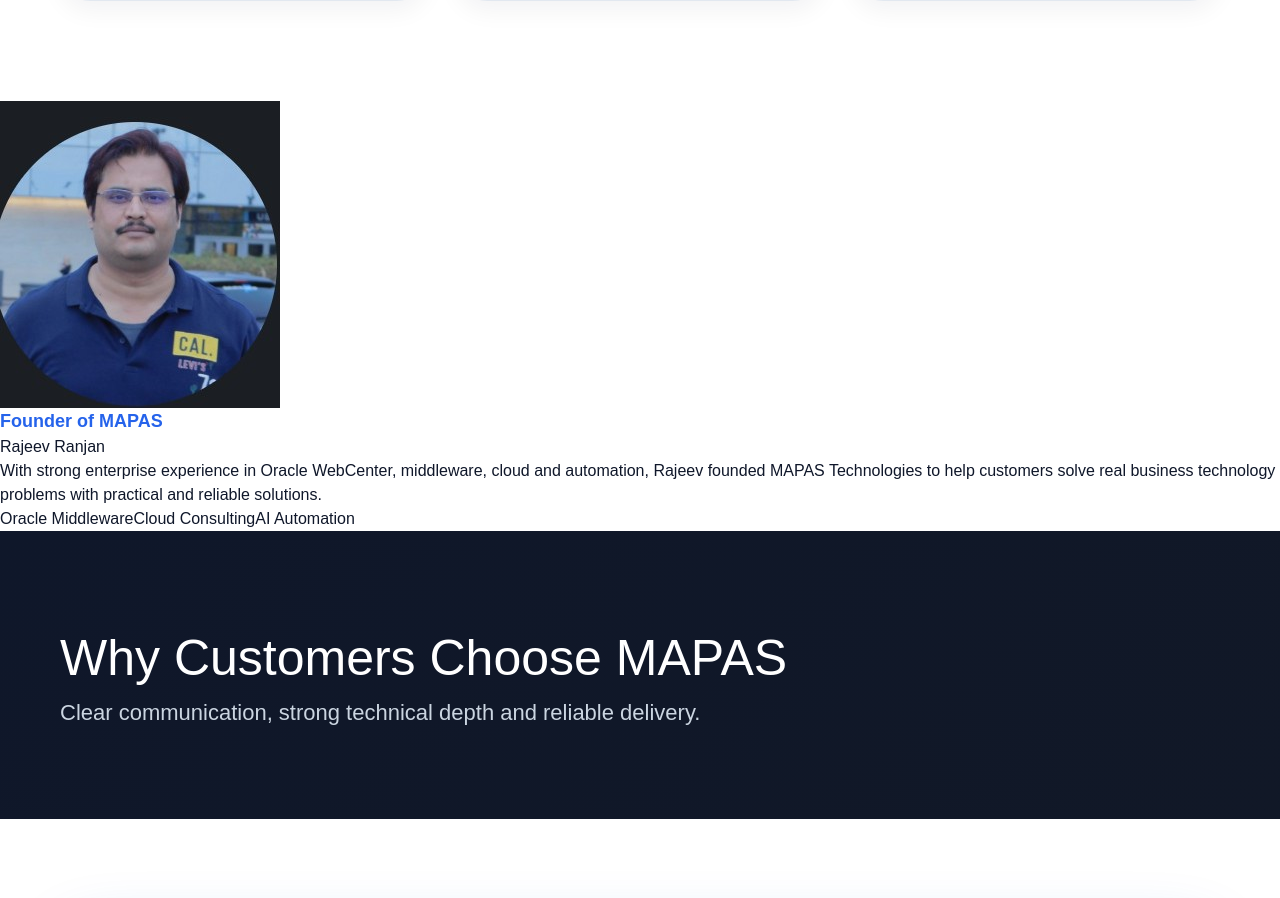
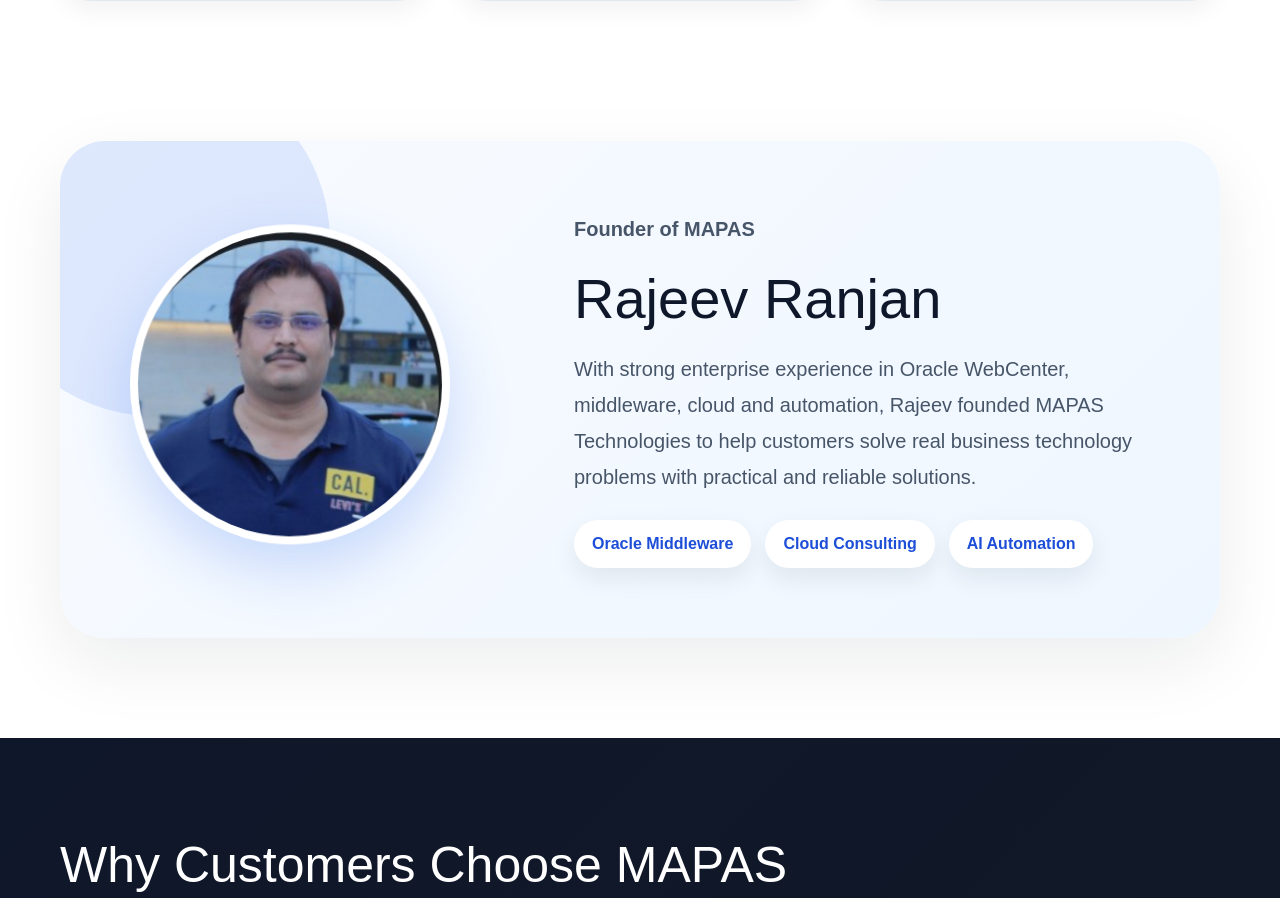
Before and after one commit to ranjanoraclemiddleware-a11y/mapas-website, a Next.js app: page / in a window 1280 px wide. Shown: the part 1573-2471 px from the top of the page. Built offline with nearby package versions, Linux system fonts and the light colour scheme.

Commit message:
Update style.css

```diff
--- a/app/style.css
+++ b/app/style.css
@@ -39,6 +39,11 @@
   color: #1e293b;
   text-decoration: none;
   font-weight: 700;
+  transition: 0.3s ease;
+}
+
+nav a:hover {
+  color: #2563eb;
 }
 
 .call {
@@ -48,6 +53,12 @@
   border-radius: 50px;
   text-decoration: none;
   font-weight: bold;
+  transition: 0.3s ease;
+}
+
+.call:hover {
+  transform: translateY(-3px);
+  box-shadow: 0 12px 30px rgba(37,99,235,0.25);
 }
 
 .hero {
@@ -136,6 +147,7 @@
   border-radius: 14px;
   text-decoration: none;
   font-weight: bold;
+  transition: 0.3s ease;
 }
 
 .primary {
@@ -147,6 +159,11 @@
   border: 1px solid #cbd5e1;
   color: #0f172a;
   background: white;
+}
+
+.primary:hover,
+.secondary:hover {
+  transform: translateY(-4px);
 }
 
 .card {
@@ -167,6 +184,12 @@
   border-radius: 18px;
   font-weight: 600;
   margin-top: 18px;
+  transition: 0.3s ease;
+}
+
+.card p:hover {
+  transform: translateX(10px);
+  background: #dbeafe;
 }
 
 .section {
@@ -194,7 +217,7 @@
 }
 
 .service:hover {
-  transform: translateY(-12px);
+  transform: translateY(-12px) scale(1.02);
   box-shadow: 0 30px 60px rgba(15,23,42,0.12);
 }
 
@@ -211,6 +234,87 @@
 .service p {
   color: #475569;
   line-height: 1.8;
+}
+
+.founder {
+  margin: 40px 60px 100px;
+  padding: 70px;
+  border-radius: 45px;
+  background: linear-gradient(135deg, #f8fbff, #eef6ff);
+  display: grid;
+  grid-template-columns: 0.8fr 1.2fr;
+  gap: 60px;
+  align-items: center;
+  position: relative;
+  overflow: hidden;
+  box-shadow: 0 25px 70px rgba(15,23,42,0.08);
+}
+
+.founder::before {
+  content: "";
+  position: absolute;
+  width: 350px;
+  height: 350px;
+  background: rgba(37,99,235,0.12);
+  border-radius: 50%;
+  left: -80px;
+  top: -80px;
+  animation: floatGlow 7s ease-in-out infinite;
+}
+
+.founder-photo-wrap {
+  position: relative;
+  z-index: 2;
+  text-align: center;
+}
+
+.founder-photo {
+  width: 320px;
+  height: 320px;
+  object-fit: cover;
+  border-radius: 50%;
+  border: 8px solid white;
+  box-shadow: 0 25px 60px rgba(37,99,235,0.22);
+  animation: founderFloat 5s ease-in-out infinite;
+}
+
+.founder-content {
+  position: relative;
+  z-index: 2;
+}
+
+.founder-content h2 {
+  font-size: 56px;
+  margin: 10px 0;
+}
+
+.founder-content p {
+  font-size: 20px;
+  line-height: 1.8;
+  color: #475569;
+}
+
+.founder-points {
+  display: flex;
+  flex-wrap: wrap;
+  gap: 14px;
+  margin-top: 25px;
+}
+
+.founder-points span {
+  background: white;
+  color: #1d4ed8;
+  padding: 12px 18px;
+  border-radius: 999px;
+  font-weight: bold;
+  box-shadow: 0 10px 25px rgba(15,23,42,0.08);
+  transition: 0.3s ease;
+}
+
+.founder-points span:hover {
+  transform: translateY(-5px);
+  background: #2563eb;
+  color: white;
 }
 
 .why {
@@ -250,6 +354,11 @@
   border-radius: 14px;
   text-decoration: none;
   font-weight: bold;
+  transition: 0.3s ease;
+}
+
+.contact a:hover {
+  transform: translateY(-4px);
 }
 
 footer {
@@ -297,26 +406,24 @@
 }
 
 @keyframes floatingCard {
-  0%,100% {
-    transform: translateY(0);
-  }
-  50% {
-    transform: translateY(-14px);
-  }
+  0%,100% { transform: translateY(0); }
+  50% { transform: translateY(-14px); }
+}
+
+@keyframes founderFloat {
+  0%,100% { transform: translateY(0) rotate(0deg); }
+  50% { transform: translateY(-12px) rotate(1deg); }
 }
 
 @keyframes floatGlow {
-  0%,100% {
-    transform: translateY(0);
-  }
-  50% {
-    transform: translateY(35px);
-  }
+  0%,100% { transform: translateY(0); }
+  50% { transform: translateY(35px); }
 }
 
 @media (max-width: 900px) {
   .hero,
-  .grid {
+  .grid,
+  .founder {
     grid-template-columns: 1fr;
   }
 
@@ -338,6 +445,20 @@
     padding: 60px 25px;
   }
 
+  .founder {
+    margin: 30px 25px;
+    padding: 35px;
+  }
+
+  .founder-photo {
+    width: 230px;
+    height: 230px;
+  }
+
+  .founder-content h2 {
+    font-size: 42px;
+  }
+
   .contact {
     margin: 30px 25px;
     padding: 35px;
```
